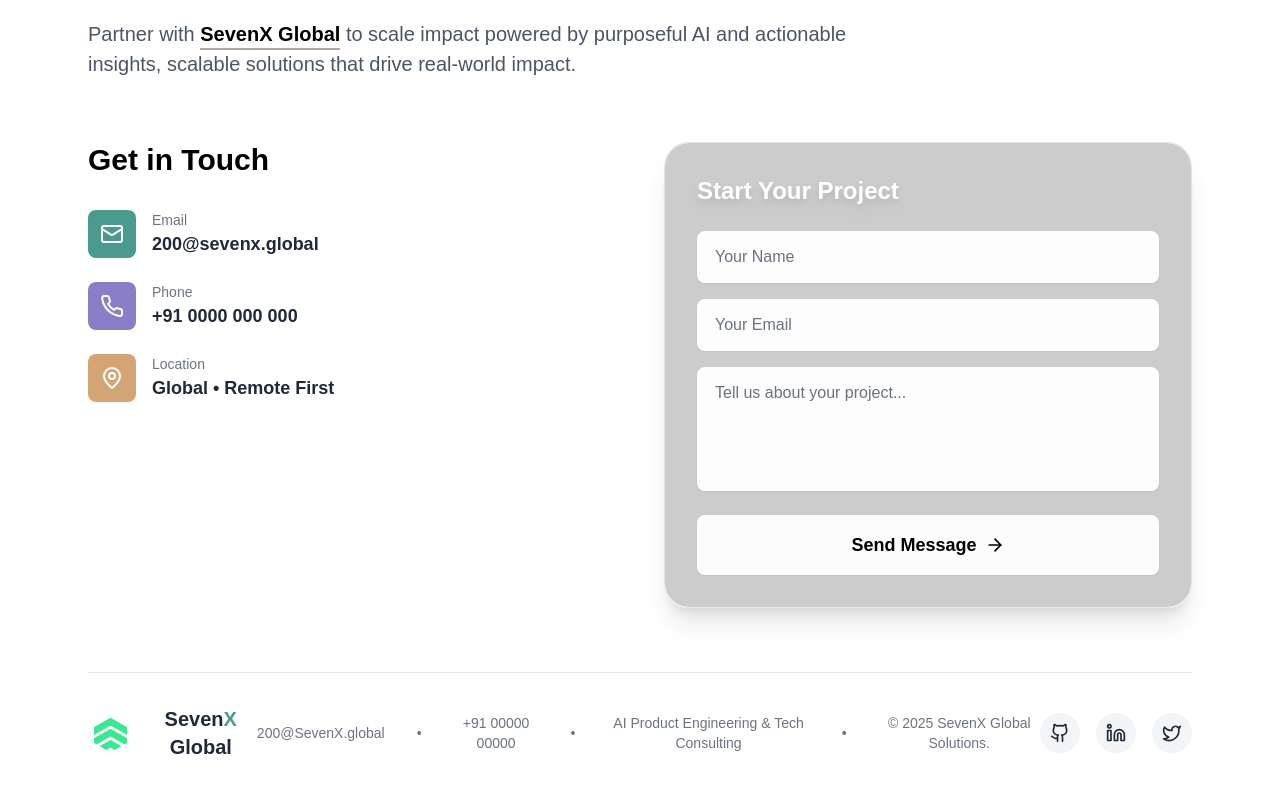
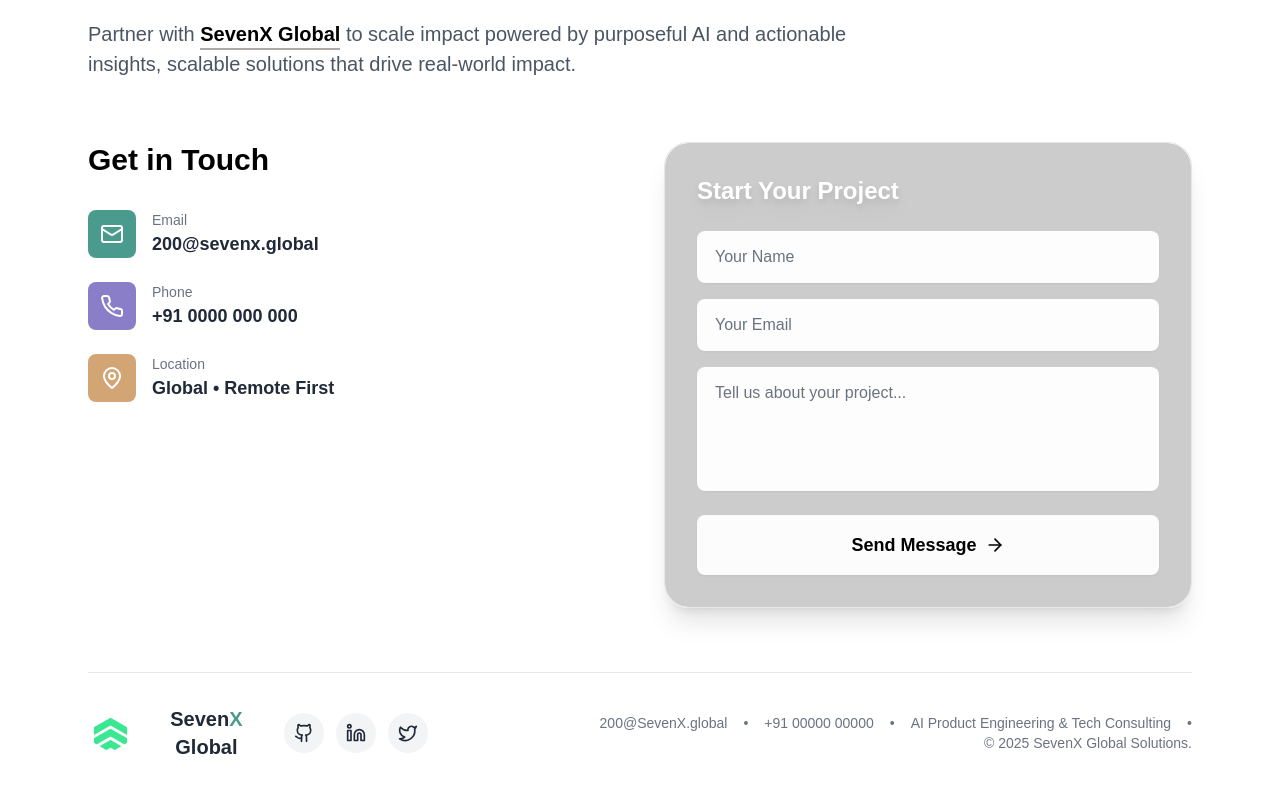
Before and after one commit to HeyItsSashi/848, a React (Vite) app: page / in a window 1280 px wide. Shown: the part 3806-4599 px from the top of the page. Built offline with nearby package versions, Linux system fonts and the light colour scheme.

Commit message:
Adjust footer spacing for single line layout

```diff
--- a/src/components/Contact.tsx
+++ b/src/components/Contact.tsx
@@ -209,7 +209,7 @@ const Contact = () => {
         </div>
 
         <div className="mt-12 sm:mt-16 pt-6 sm:pt-8 border-t border-gray-200 text-center">
-          <div className="flex flex-col lg:flex-row items-center justify-between space-y-6 lg:space-y-0">
+          <div className="flex flex-col sm:flex-row items-center justify-between space-y-4 sm:space-y-0 sm:space-x-4">
             {/* Logo and Brand */}
             <div className="flex items-center space-x-3">
               <img
@@ -223,7 +223,7 @@ const Contact = () => {
             </div>
 
             {/* Social Media Icons */}
-            <div className="flex items-center space-x-3 sm:space-x-4 lg:order-2">
+            <div className="flex items-center space-x-3">
               <a
                 href="https://github.com/848labs"
                 target="_blank"
@@ -251,13 +251,13 @@ const Contact = () => {
             </div>
 
             {/* Footer Info */}
-            <div className="flex flex-col sm:flex-row items-center space-y-2 sm:space-y-0 sm:space-x-4 lg:space-x-8 text-gray-500 text-xs sm:text-sm text-center">
+            <div className="flex flex-wrap items-center justify-center sm:justify-end space-x-2 sm:space-x-4 text-gray-500 text-xs sm:text-sm text-center">
               <span>200@SevenX.global</span>
-              <span className="hidden sm:block">•</span>
+              <span>•</span>
               <span>+91 00000 00000</span>
-              <span className="hidden sm:block">•</span>
+              <span>•</span>
               <span>AI Product Engineering & Tech Consulting</span>
-              <span className="hidden lg:block">•</span>
+              <span>•</span>
               <span>© 2025 SevenX Global Solutions.</span>
             </div>
           </div>
```
